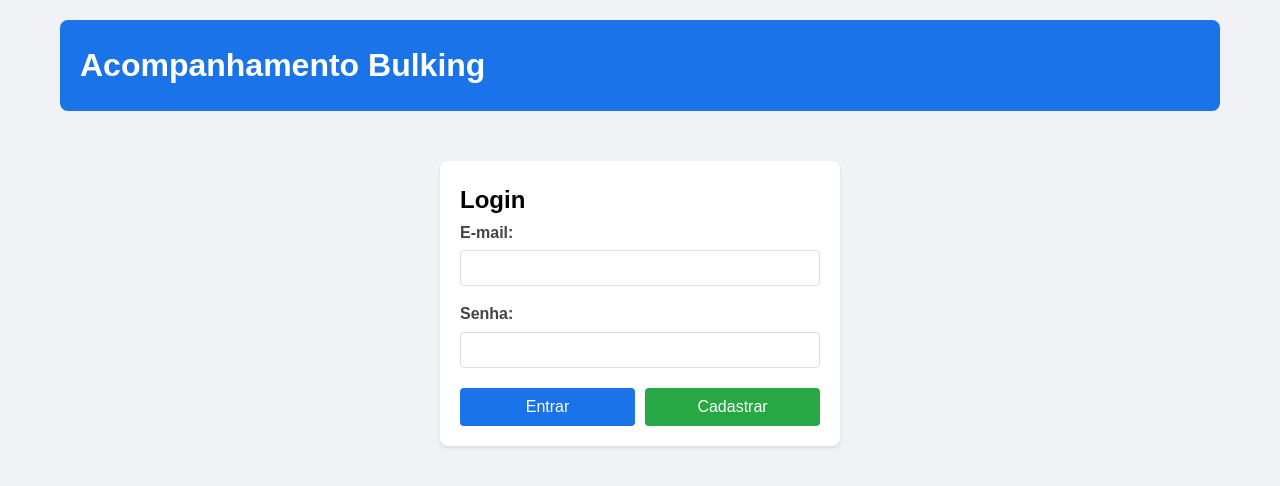
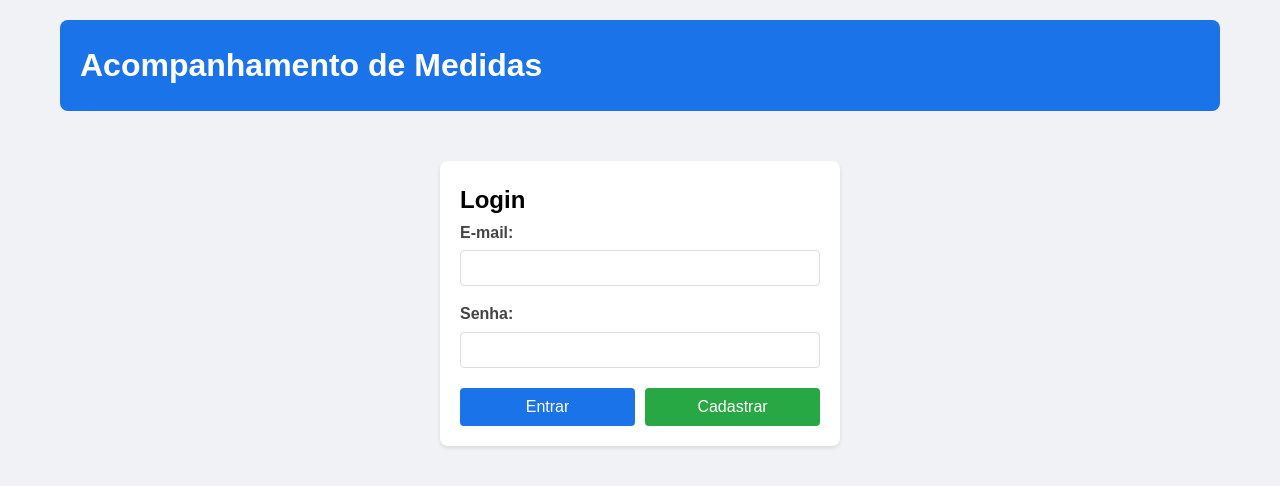
Before and after one commit to LucasTrindadeLangaro/projeto-shape, a plain HTML site: page login.html in a window 1280 px wide. Drawn offline with Linux system fonts and the light colour scheme; no server answers.

Commit message:
Add files via upload

```diff
--- a/login.html
+++ b/login.html
@@ -43,7 +43,7 @@
 <body>
     <div class="container">
         <header>
-            <h1>Acompanhamento Bulking</h1>
+            <h1>Acompanhamento de Medidas</h1>
         </header>
 
         <div class="login-container">
```
